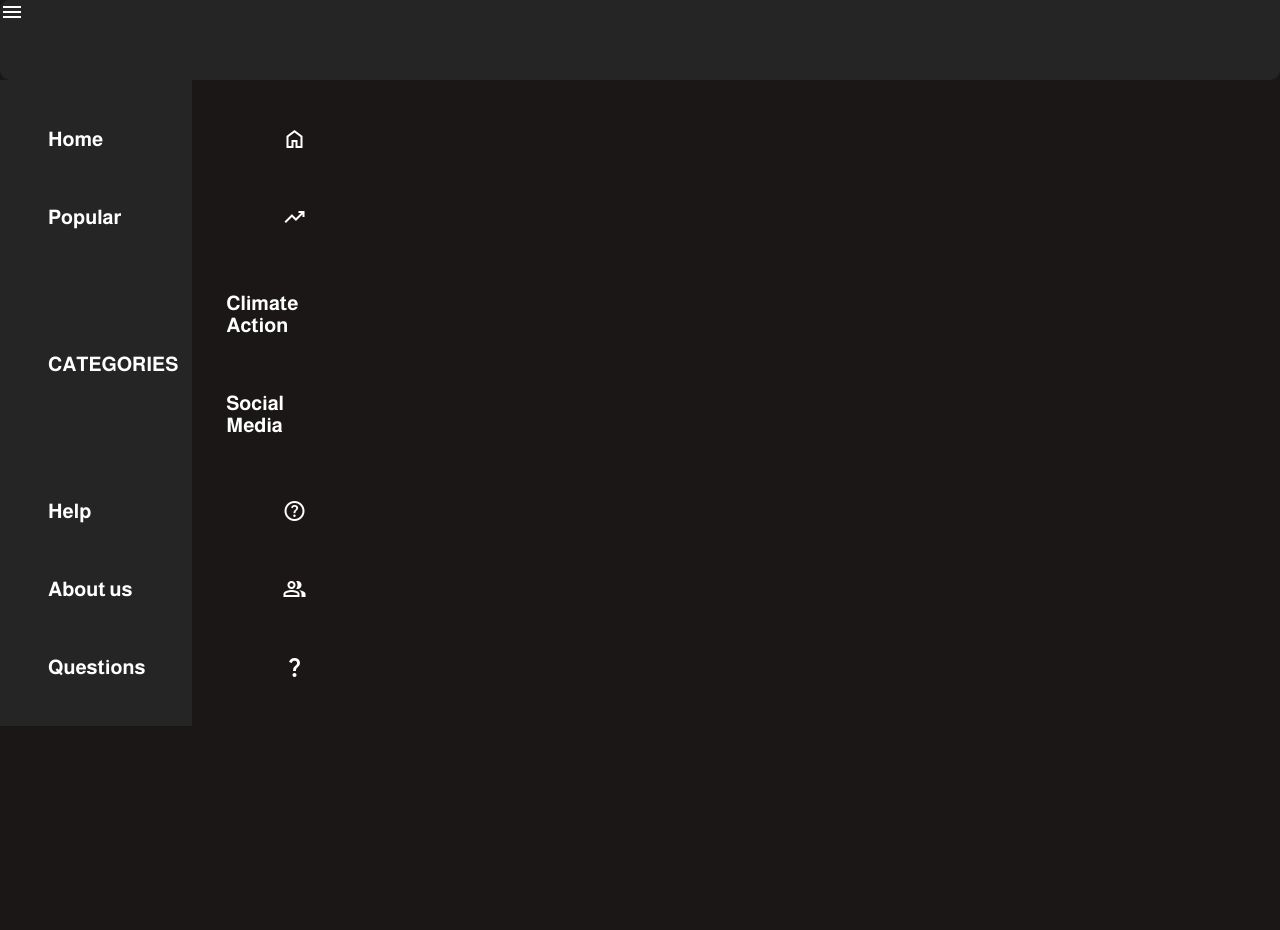
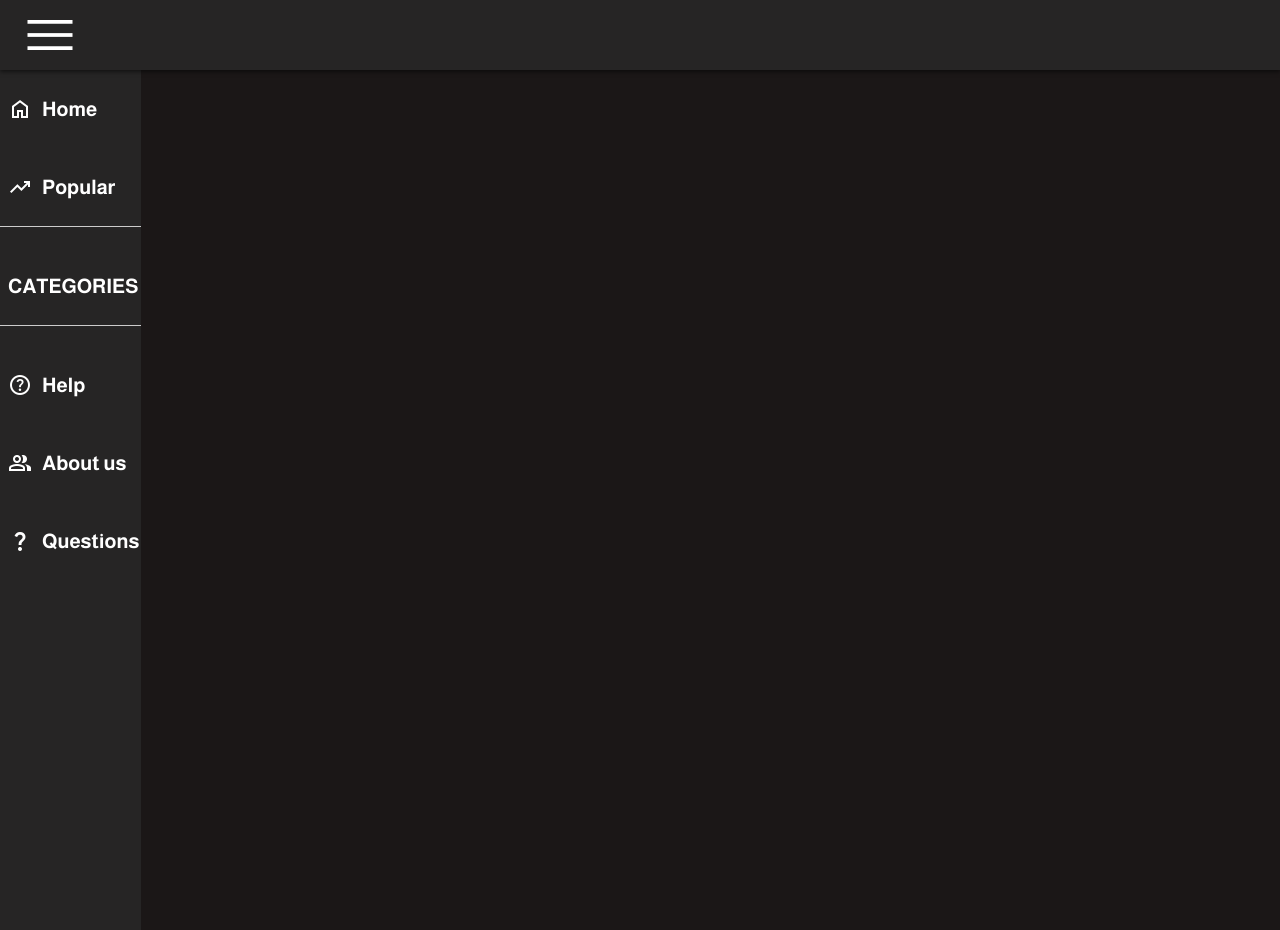
Before and after one commit to AngelDiaz591/PI4_Foro_Web, a PHP site: page / in a window 1280 px wide. Run offline with PHP 8.4, Linux system fonts and the light colour scheme; style sheets or scripts are compiled from the project's sources.

Commit message:
style_nav

```diff
--- a/index.html
+++ b/index.html
@@ -9,47 +9,68 @@
     <link rel="preconnect" href="https://fonts.gstatic.com" crossorigin>
     <link href="https://fonts.googleapis.com/css2?family=Almarai:wght@700&display=swap" rel="stylesheet">
     <link rel="stylesheet" href="https://fonts.googleapis.com/css2?family=Material+Symbols+Outlined:opsz,wght,FILL,GRAD@20..48,100..700,0..1,-50..200" />
+    <script src="resources/js/main.js"></script>
 </head>
 <body>
     <header>
-        <span class="material-symbols-outlined">
+        <span class="material-symbols-outlined menu">
             menu
         </span>
     </header>
     <div class="container">
         <nav>
             <ul class="icons">
-                <li>
+                <a href="#">
+                    <li class="category">
+                        <span class="material-symbols-outlined">home</span>
                         <p>Home</p>
-                    <span class="material-symbols-outlined">home</span>
                     </li>
-                <li>
+                </a>
+                <a href="#">
+                    <li class="category">
+                        <span class="material-symbols-outlined">trending_up</span>
                         <p>Popular</p>
-                    <span class="material-symbols-outlined">trending_up</span>
                     </li>
-                <li>
+                </a>
+                <li class="div">
+
+                </li>
+                <li class="category" id="categories">
                     <p>CATEGORIES</p>
-                    <ul>
-                        <li>
+                    <ul class="subcategories">
+                        <a href="">
+                            <li class="subcategory">
                                 <p>Climate Action</p>
                             </li>
-                        <li>
+                        </a>
+                        <a href="#">
+                            <li class="subcategory">
                                 <p>Social Media</p>
                             </li>
+                        </a>
                     </ul>
                 </li>
-                <li>
+                <li class="div">
+
+                </li>
+                <a href="#">
+                    <li class="category">
+                        <span class="material-symbols-outlined">help</span>
                         <p>Help</p>
-                    <span class="material-symbols-outlined">help</span>
                     </li>
-                <li>
+                </a>
+                <a href="#">
+                    <li class="category">
+                        <span class="material-symbols-outlined">group</span>
                         <p>About us</p>
-                    <span class="material-symbols-outlined">group</span>
                     </li>
-                <li>
+                </a>
+                <a href="#">
+                    <li class="category">
+                        <span class="material-symbols-outlined">question_mark</span>
                         <p>Questions</p>
-                    <span class="material-symbols-outlined">question_mark</span>
                     </li>
+                </a>
             </ul>
         </nav>
 
--- a/resources/css/main.css
+++ b/resources/css/main.css
@@ -1,46 +1,103 @@
 header {
-  height: 80px;
+  height: 70px;
   background-color: #262525;
   color: #fff;
-  border-radius: 10px 0px 10px 10px;
-  box-shadow: 15%;
+  box-shadow: 0px 2px 4px rgba(0, 0, 0, 0.5);
+  z-index: 1;
+  position: relative;
+  display: flex;
+  align-items: center;
 }
 
-span .material-symbols-outlined {
-  font-variation-settings: "FILL" 40, "wght" 400, "GRAD" 40, "opsz" 50;
+.menu {
+  font-size: 60px !important;
+  margin-left: 20px;
 }
 
 nav {
-  width: 15%;
+  position: fixed;
+  width: 11%;
   height: 100%;
+  min-width: 120px;
   background-color: #262525;
+}
+nav .div {
   display: flex;
-  font-size: 20px;
-}
-
-nav {
-  width: 15%;
-  height: 100%;
-  background-color: #262525;
+  align-items: center;
+  padding: 10px;
+  border-top: 1px solid #ccc;
 }
 nav .icons {
   display: flex;
   flex-direction: column;
+  padding: 0;
+  margin: 0;
+  list-style: none;
 }
-nav .icons li {
+nav .icons .category {
+  position: relative;
   display: flex;
   align-items: center;
-  justify-content: space-between;
   padding: 8px;
   cursor: pointer;
+  font-size: 20px;
+  transition: background-color 0.3s, color 0.3s;
 }
-nav .icons li span {
-  margin-left: 8px;
+nav .icons .category:hover {
+  background-color: white;
+  color: green;
+}
+nav .icons a {
+  text-decoration: none;
+  color: inherit;
+}
+nav .icons span {
+  margin-right: 10px;
+}
+@media (max-width: 1250px) {
+  nav .icons .category {
+    font-size: 0.8em;
+  }
+}
+@media (max-width: 800px) {
+  nav .icons {
+    display: none;
+  }
 }
 
-.material-symbols-outlined {
-  font-family: "Material Icons Outlined";
-  font-size: 20px;
+.subcategories {
+  display: none;
+  position: absolute;
+  width: 200px;
+  top: 0;
+  left: 100%;
+  list-style: none;
+  padding: 0;
+  margin: 0;
+  background-color: #262525;
+  flex-direction: column;
+  z-index: 1;
+}
+
+.subcategories .subcategory {
+  padding: 10px;
+  cursor: pointer;
+  font-size: 16px;
+  transition: background-color 0.3s, color 0.3s;
+}
+
+.subcategories .subcategory:hover {
+  background-color: white;
+  color: green;
+}
+
+.subcategories a {
+  text-decoration: none;
+  color: inherit;
+}
+
+.subcategories span {
+  margin-right: 10px;
 }
 
 body {
@@ -56,7 +113,6 @@ body {
 .container {
   height: 100%;
   display: grid;
-  grid-template-columns: 100% 1fr 1fr;
 }
 .container .chats {
   background-color: #262525;
--- /dev/null
+++ b/resources/js/main.js
@@ -0,0 +1,10 @@
+document.addEventListener('DOMContentLoaded', function() {
+    document.getElementById('categories').addEventListener('click', function() {
+        var subcategories = document.querySelector('.subcategories');
+        if (subcategories.style.display === 'none') {
+            subcategories.style.display = 'block';
+        } else {
+            subcategories.style.display = 'none';
+        }
+    });
+});
--- a/resources/sass/_header.scss
+++ b/resources/sass/_header.scss
@@ -1,15 +1,16 @@
 $fondo: #262525;
 header {
-    height: 80px;
-    background-color: #262525;
-    color: #fff;
-    border-radius: 10px 0px 10px 10px;
-    box-shadow: 15%;
-  }
-span .material-symbols-outlined {
-  font-variation-settings:
-  'FILL' 40,
-  'wght' 400,
-  'GRAD' 40,
-  'opsz' 50
+  height: 70px;
+  background-color: #262525;
+  color: #fff;
+  box-shadow: 0px 2px 4px rgba(0, 0, 0, 0.5);
+  z-index: 1;
+  position: relative;
+  display: flex;
+  align-items: center;
 }
+
+.menu {
+  font-size: 60px !important;
+  margin-left: 20px;
+}
--- a/resources/sass/_nav.scss
+++ b/resources/sass/_nav.scss
@@ -1,33 +1,92 @@
-nav{
-    width: 15%;
+nav {
+    position: fixed;
+    width: 11%;
     height: 100%;
+    min-width: 120px;
     background-color: #262525;
+    .div
+        {
             display: flex;
-    font-size: 20px;
+            align-items: center;
+            padding: 10px;
+            border-top: 1px solid #ccc;
         }
-nav {
-    width: 15%;
-    height: 100%;
-    background-color: #262525;
     .icons {
         display: flex;
         flex-direction: column;
-    }
-    .icons li {
+        padding: 0;
+        margin: 0;
+        list-style: none;
+
+        .category {
+            position: relative;
             display: flex;
             align-items: center;
-        justify-content: space-between;
             padding: 8px;
             cursor: pointer;
+            font-size: 20px;
+            transition: background-color 0.3s, color 0.3s;
+
+            &:hover {
+                background-color: white;
+                color: green;
+
+            }
+        }
+        a {
+            text-decoration: none;
+            color: inherit;
         }
 
-    .icons li span {
-        margin-left: 8px;
+        span {
+            margin-right: 10px;
+        }
+    }
+    @media (max-width: 1250px) {
+        .icons {
+            .category {
+                font-size: 0.8em;
+            }
+        }
+    }
+    @media (max-width: 800px) {
+        .icons {
+                display: none;
         }
     }
 
+}
+.subcategories {
+    display: none;
+    position: absolute;
+    width: 200px;
+    top: 0;
+    left: 100%;
+    list-style: none;
+    padding: 0;
+    margin: 0;
+    background-color: #262525;
+    flex-direction: column;
+    z-index: 1;
+}
 
-.material-symbols-outlined {
-    font-family: "Material Icons Outlined";
-    font-size: 20px;
+.subcategories .subcategory {
+    padding: 10px;
+    cursor: pointer;
+    font-size: 16px;
+    transition: background-color 0.3s, color 0.3s;
 }
+
+.subcategories .subcategory:hover {
+    background-color: white;
+    color: green;
+}
+
+.subcategories a {
+    text-decoration: none;
+    color: inherit;
+}
+
+.subcategories span {
+    margin-right: 10px;
+}
--- a/resources/sass/main.scss
+++ b/resources/sass/main.scss
@@ -14,7 +14,6 @@ body{
 .container{
     height: 100%;
     display: grid;
-    grid-template-columns: 100% 1fr 1fr;
 
     .chats{
         background-color: #262525;
```
Also changed, not shown: 1 other file. Lines whose indentation alone changed are shown as unchanged.
